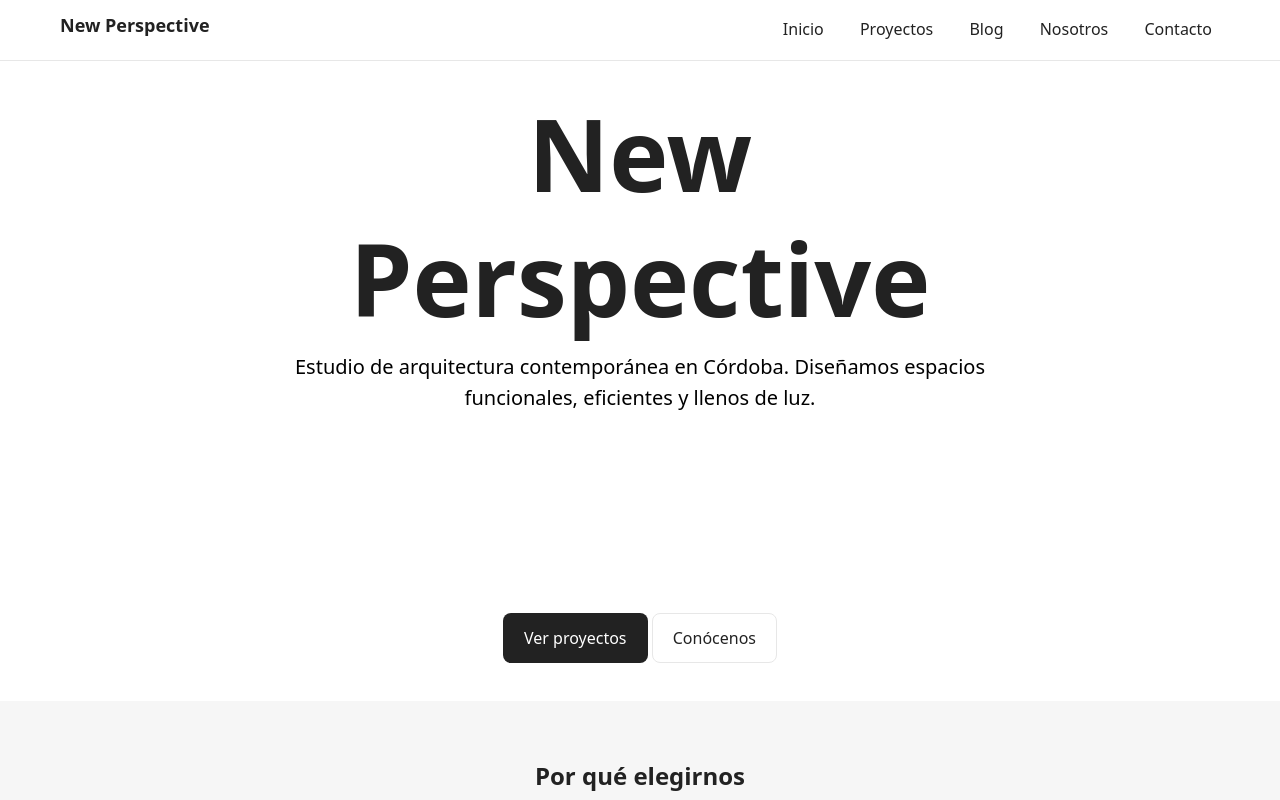
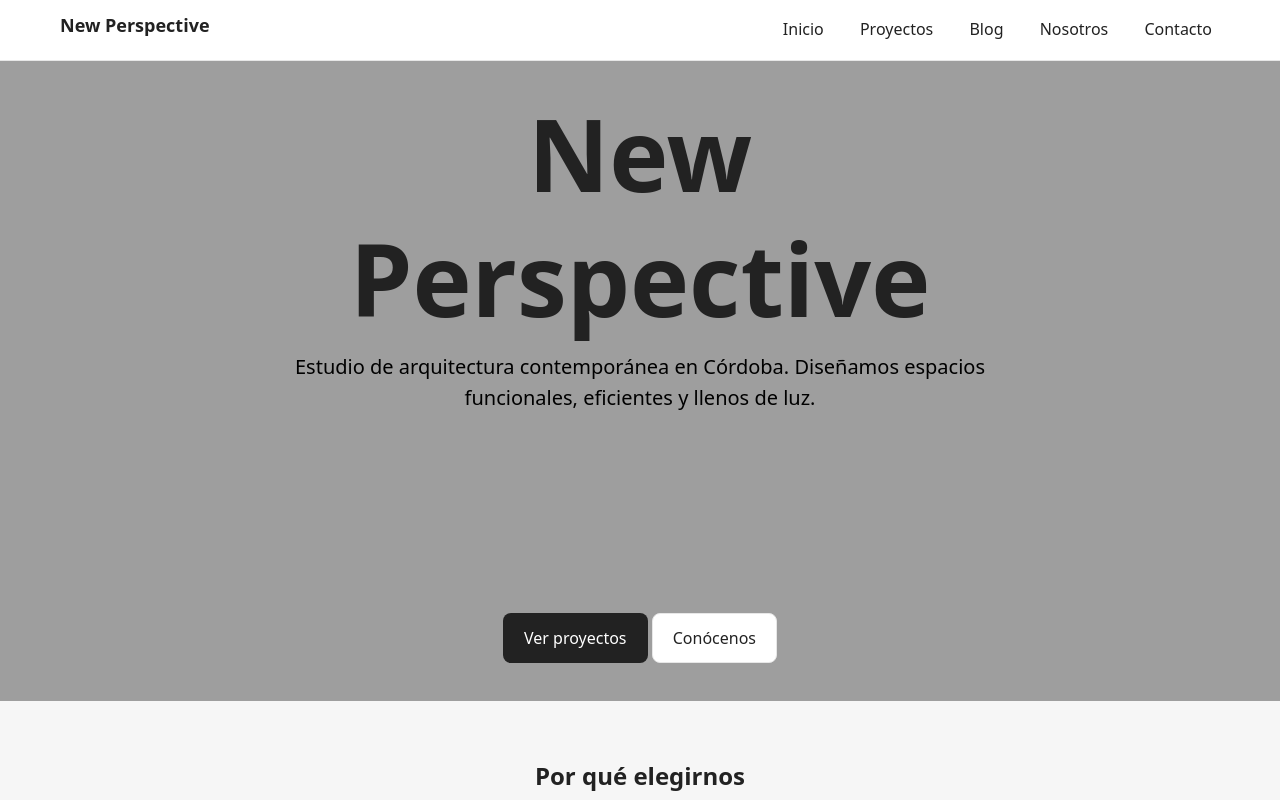
Before and after one commit to galamusi2000/new-perspective, a plain HTML site: page index.html in a window 1280 px wide. Shown: the top 800 px of the page. Drawn offline with Linux system fonts and the light colour scheme; the site is published under a folder, as on GitHub Pages, so addresses that start at the root find nothing.

Commit message:
fix: ruta de imagen en hero section

```diff
--- a/css/styles.css
+++ b/css/styles.css
@@ -76,7 +76,7 @@
 =========================== */
 /* Hero */
 .hero{
-  background-image: url(/assets/imagenes/hero\ image.jpg);
+  background-image: url(../assets/imagenes/hero\ image.jpg);
   background-size: cover;
   text-align:center; padding: 30px 20px;
   min-height: 80vh;
```
